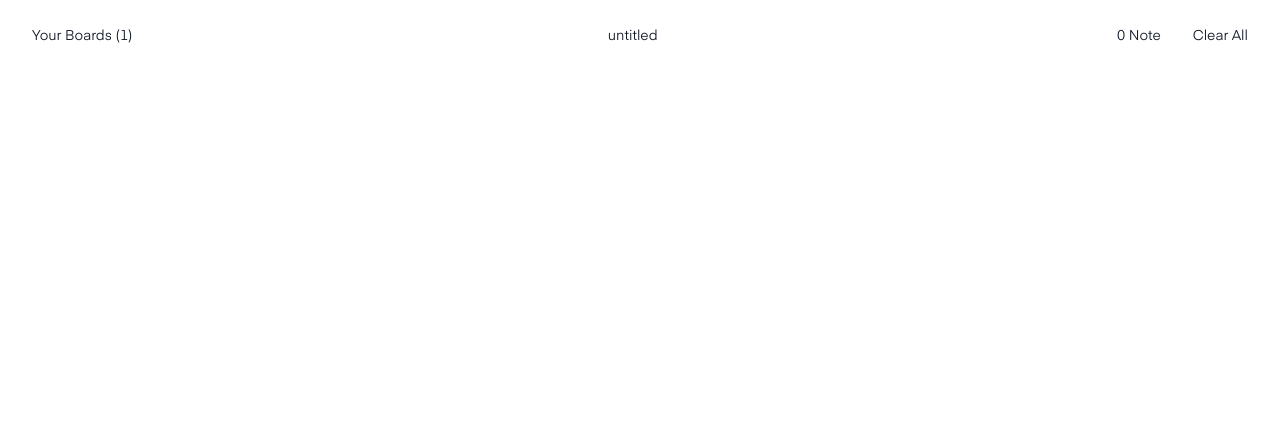
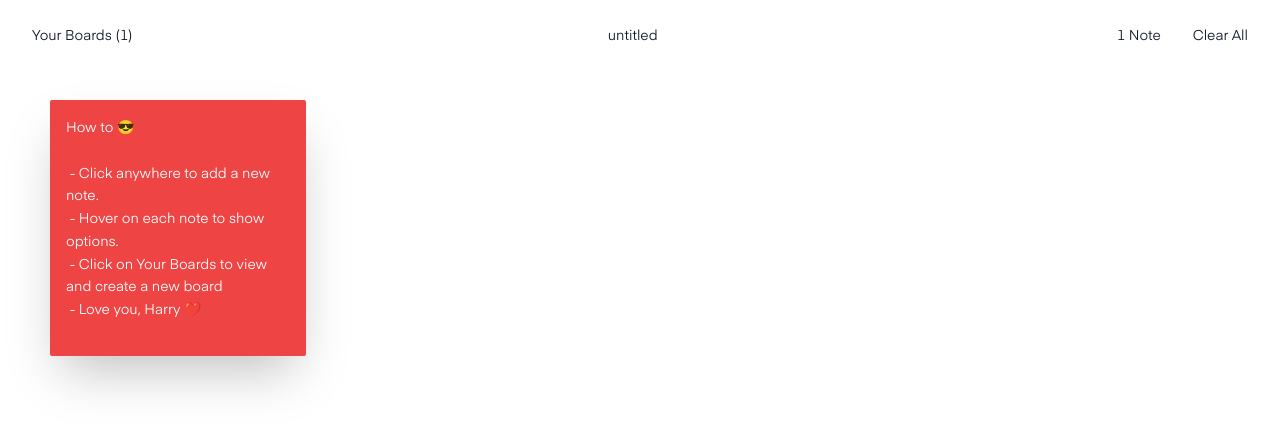
Before and after one commit to theharryszn/stickies, a Vue app: page /board in a window 1280 px wide. Shown: the top 430 px of the page. Built offline with nearby package versions, Linux system fonts and the light colour scheme.

Commit message:
added default notes

```diff
--- a/src/stores/useStore.ts
+++ b/src/stores/useStore.ts
@@ -49,16 +49,32 @@ export type Board = {
   color: string;
 };
 
+const DEFAULT_NOTE: Note = {
+  id: "1",
+  content:
+    "How to 😎\n\n - Click anywhere to add a new note. \n - Hover on each note to show options. \n - Click on Your Boards to view and create a new board \n - Love you, Harry ❤️",
+  dateAdded: new Date(),
+  loved: false,
+  coords: {
+    x: 50,
+    y: 100,
+  },
+  color: getRandomColor(),
+};
+
+const DEFAULT_BOARDS: Board[] = [
+  {
+    id: uuid(),
+    title: "untitled",
+    notes: [DEFAULT_NOTE],
+    color: getRandomColor(),
+  },
+];
+
 export default defineStore("stickies", {
   state() {
     const storage =
-      localStorage.getItem("boards") ||
-      `[{
-        "id": "${uuid()}",
-        "title": "untitled",
-        "notes": [],
-        "color": "${getRandomColor()}"
-    }]`;
+      localStorage.getItem("boards") || JSON.stringify(DEFAULT_BOARDS);
     const boards = JSON.parse(storage) as Board[];
     return {
       boards,
@@ -88,7 +104,7 @@ export default defineStore("stickies", {
       const board: Board = {
         id: uuid(),
         title: `untitled ${noOfUntitled + 1}`,
-        notes: [],
+        notes: [DEFAULT_NOTE],
         color: getRandomColor(),
       };
 
```
